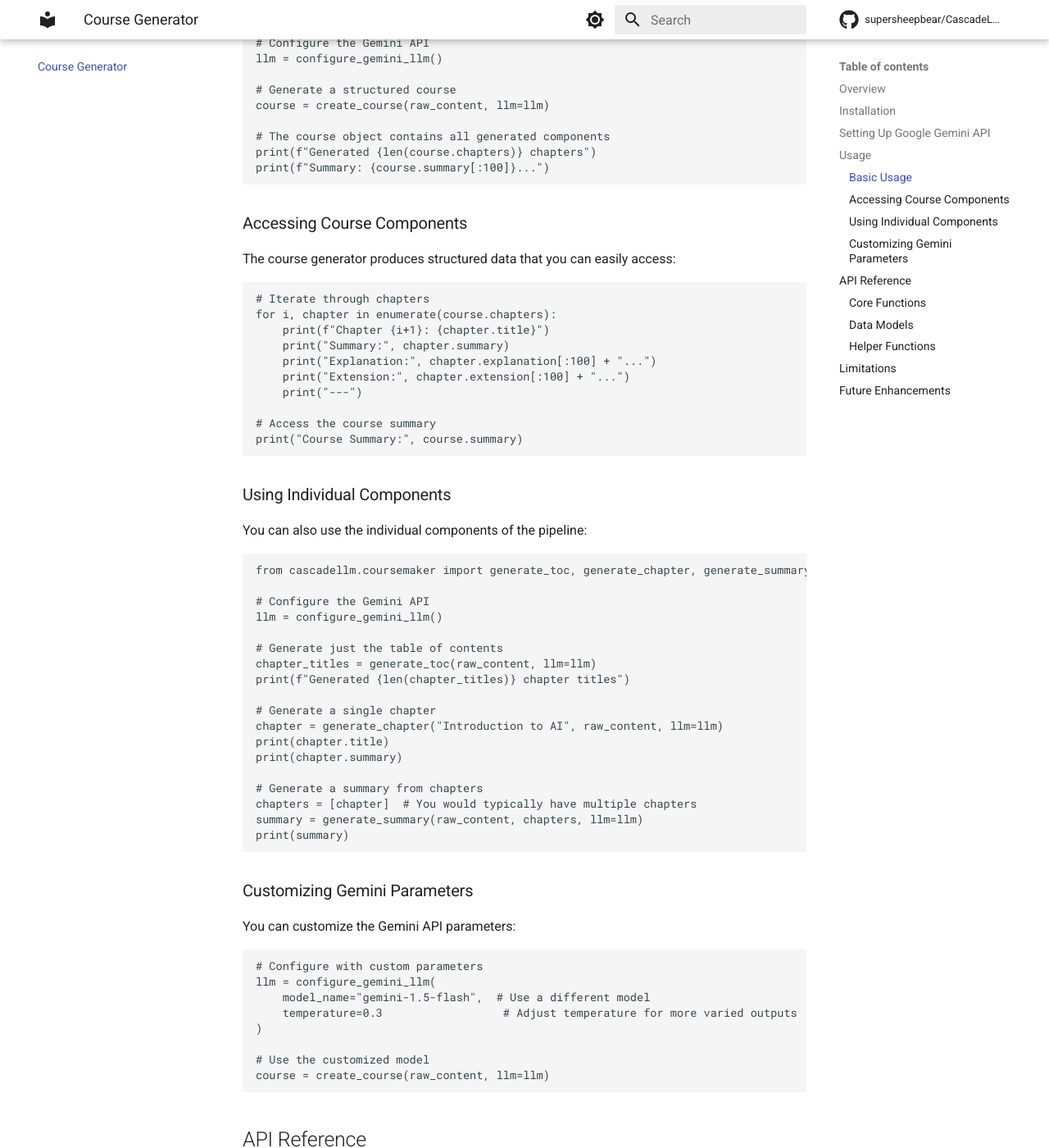
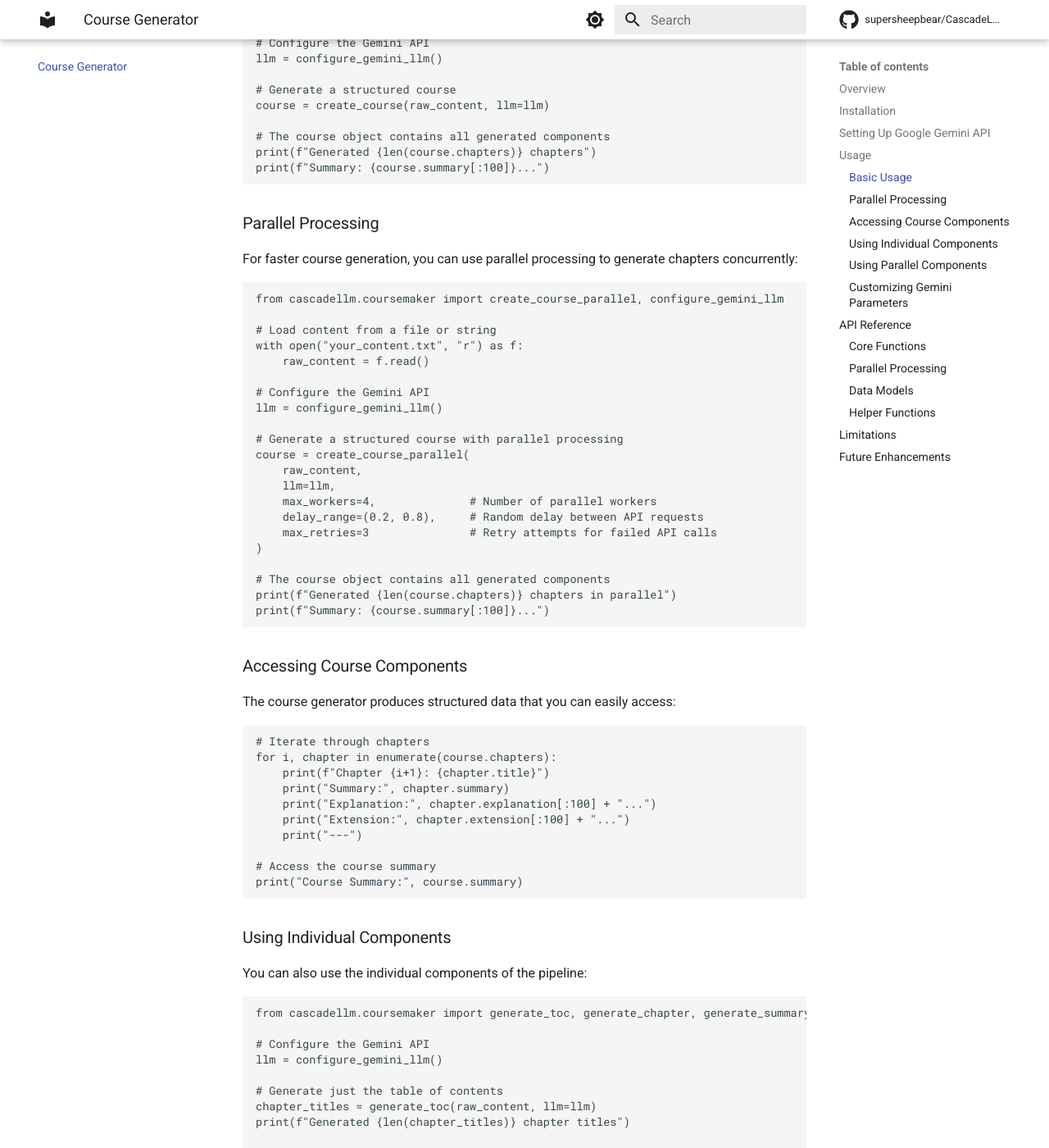
Before and after one commit to supersheepbear/GeminiTeacher, an MkDocs documentation site: the page built from docs/coursemaker.md, in a window 1280 px wide and 1400 px high, scrolled down 1650 px. Shown: the whole window at 82% size. Built offline with MkDocs 1.6.1 and Material for MkDocs 9.7.7, drawn with Linux system fonts in a browser that asks for light colours; comment, search, counter and statistics services are not loaded; some of the changed text lies outside the part shown.

Commit message:
Add parallel processing capabilities for chapter generation
- Introduced a new `parallel` module to facilitate concurrent chapter generation with controlled API rate limiting and robust error handling.
- Updated documentation to include a new `parallel.md` file detailing the parallel processing features and usage examples.
- Enhanced `README.md` and `modules.md` to reflect the addition of parallel processing capabilities.
- Implemented comprehensive unit tests for the new functionality, ensuring all features work as intended and maintain existing functionality.
- All changes are documented, and existing tests have been updated accordingly.

````diff
--- a/docs/coursemaker.md
+++ b/docs/coursemaker.md
@@ -74,6 +74,34 @@ print(f"Generated {len(course.chapters)} chapters")
 print(f"Summary: {course.summary[:100]}...")
 ```
 
+### Parallel Processing
+
+For faster course generation, you can use parallel processing to generate chapters concurrently:
+
+```python
+from cascadellm.coursemaker import create_course_parallel, configure_gemini_llm
+
+# Load content from a file or string
+with open("your_content.txt", "r") as f:
+    raw_content = f.read()
+
+# Configure the Gemini API
+llm = configure_gemini_llm()
+
+# Generate a structured course with parallel processing
+course = create_course_parallel(
+    raw_content,
+    llm=llm,
+    max_workers=4,              # Number of parallel workers
+    delay_range=(0.2, 0.8),     # Random delay between API requests
+    max_retries=3               # Retry attempts for failed API calls
+)
+
+# The course object contains all generated components
+print(f"Generated {len(course.chapters)} chapters in parallel")
+print(f"Summary: {course.summary[:100]}...")
+```
+
 ### Accessing Course Components
 
 The course generator produces structured data that you can easily access:
@@ -116,6 +144,34 @@ summary = generate_summary(raw_content, chapters, llm=llm)
 print(summary)
 ```
 
+### Using Parallel Components
+
+For more control over the parallel processing:
+
+```python
+from cascadellm.coursemaker import generate_toc, generate_summary, configure_gemini_llm
+from cascadellm.parallel import parallel_generate_chapters
+
+# Configure the Gemini API
+llm = configure_gemini_llm()
+
+# Generate table of contents
+chapter_titles = generate_toc(raw_content, llm=llm)
+
+# Generate chapters in parallel with custom parameters
+chapters = parallel_generate_chapters(
+    chapter_titles=chapter_titles,
+    content=raw_content,
+    llm=llm,
+    max_workers=4,
+    delay_range=(0.2, 0.8),
+    max_retries=3
+)
+
+# Generate a summary from the chapters
+summary = generate_summary(raw_content, chapters, llm=llm)
+```
+
 ### Customizing Gemini Parameters
 
 You can customize the Gemini API parameters:
@@ -137,6 +193,8 @@ course = create_course(raw_content, llm=llm)
 
 ::: cascadellm.coursemaker.create_course
 
+::: cascadellm.coursemaker.create_course_parallel
+
 ::: cascadellm.coursemaker.generate_toc
 
 ::: cascadellm.coursemaker.generate_chapter
@@ -144,6 +202,14 @@ course = create_course(raw_content, llm=llm)
 ::: cascadellm.coursemaker.generate_summary
 
 ::: cascadellm.coursemaker.configure_gemini_llm
+
+### Parallel Processing
+
+::: cascadellm.parallel.parallel_generate_chapters
+
+::: cascadellm.parallel.generate_chapter_with_retry
+
+::: cascadellm.parallel.parallel_map_with_delay
 
 ### Data Models
 
@@ -166,6 +232,7 @@ course = create_course(raw_content, llm=llm)
 - The current implementation is designed for text content only.
 - All output is in simplified Chinese.
 - For production use, a valid Google API key must be provided.
+- API rate limits may affect parallel processing performance.
 
 ## Future Enhancements
 
@@ -173,3 +240,4 @@ Future versions may include:
 - Support for multiple languages
 - Image and multimedia content handling
 - Customizable output formats
+- Adaptive rate limiting for optimal parallel processing
--- a/mkdocs.yml
+++ b/mkdocs.yml
@@ -11,6 +11,7 @@ nav:
   - Home: index.md
   - Modules: modules.md
   - Course Generator: coursemaker.md
+  - Parallel Processing: parallel.md
 plugins:
   - search
   - mkdocstrings:
````
Also changed, not shown: .cursor/scratchpad.md (+35 -5 lines), README.md (+11 -0 lines), docs/modules.md (+6 -0 lines), docs/parallel.md (added, +185 -0 lines).
